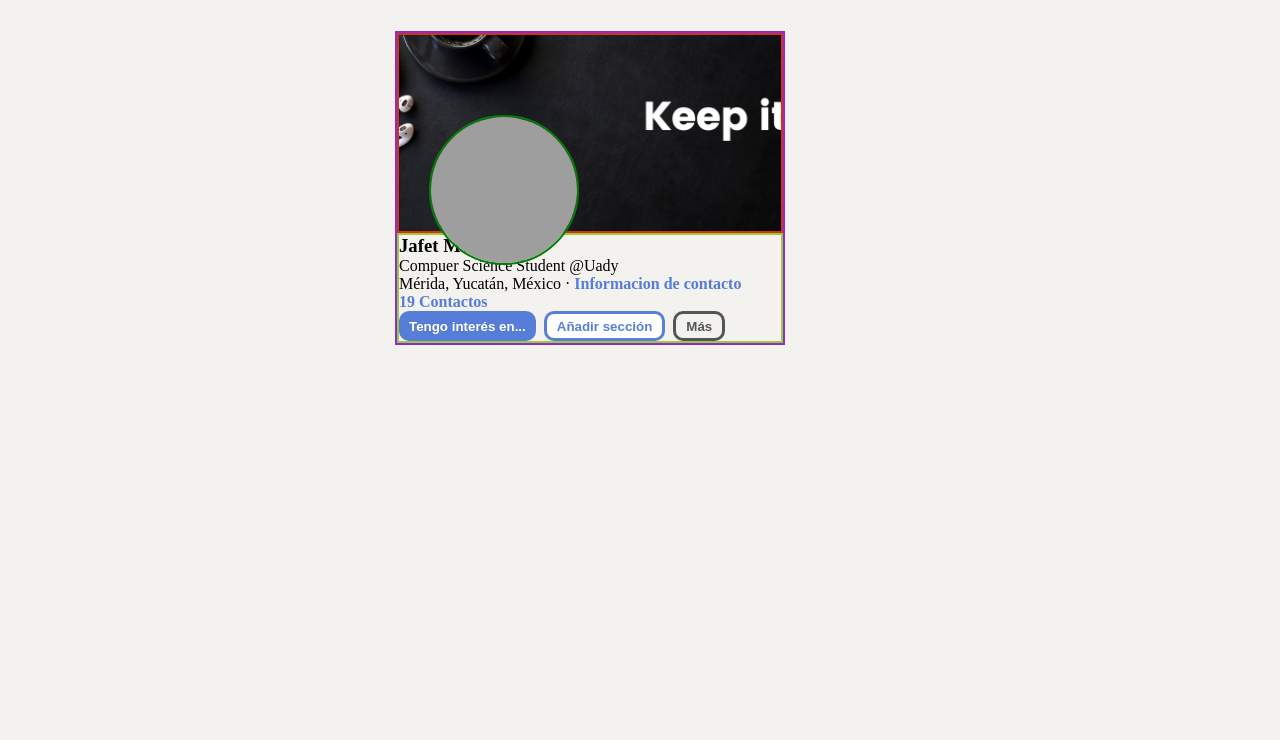
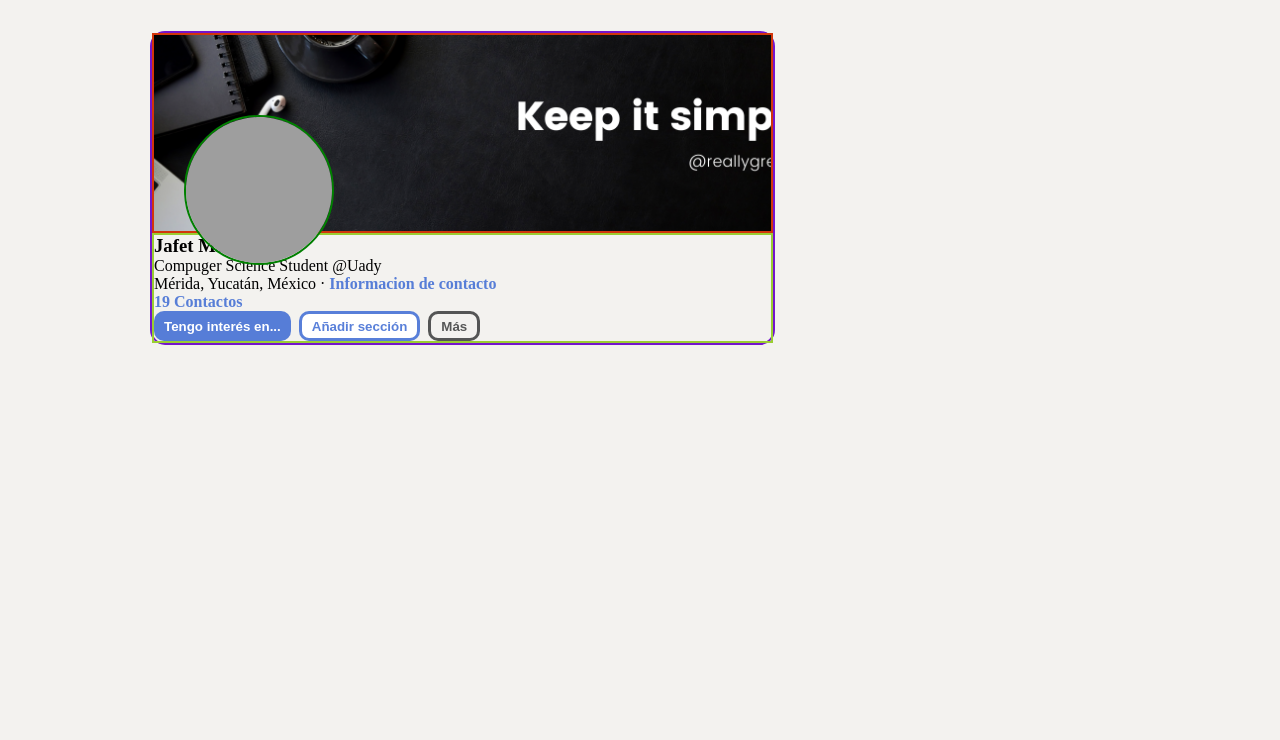
Before and after one commit to JafetMs/Linkedin-Clon, a plain HTML site: page index.html in a window 1280 px wide. Shown: the part 60-800 px from the top of the page. Drawn offline with Linux system fonts and the light colour scheme; grey boxes are pictures that could not be loaded.

Commit message:
Base buena

```diff
--- a/index.html
+++ b/index.html
@@ -51,7 +51,7 @@
              </div>
              <div class="content-profile">
                 <h3>Jafet Ms</h3>
-                <p>Compuer Science Student @Uady</p>
+                <p>Compuger Science Student @Uady</p>
                 <p>Mérida, Yucatán, México · <strong class="profile__strong">Informacion de contacto</strong></p>
                 <strong class="profile__strong">19 Contactos</strong>
                 <div class="buttons">
--- a/styles.css
+++ b/styles.css
@@ -18,7 +18,7 @@ body{
 }
 
 img{
-    width: ayti;
+    width: 100;
 
 }
 .header{
@@ -35,6 +35,7 @@ img{
     margin-right:495px;
     border:green solid 2px;
     justify-content: space-between;
+    gap:7rem;
 }
 .left{
     display: flex;
@@ -63,15 +64,20 @@ img{
 
 /* Profile */
 .profile{
-    border:blueviolet solid 2px;
+    border:rgb(116, 21, 204) solid 2px;
     height: auto;
     margin-top:4rem;
-    margin-left:395px;
-    margin-right:495px;
+    width: auto;
+    margin-right:655px;
+    position:relative;
+    left:15rem;
+    border-radius: 15px;
+
 }
 .cover{
     border:rgb(210, 53, 11) solid 2px;
     height: 20rem;
+
     position: relative;
     background-image: url(../img/banner.png);
     background-size:cover;
@@ -91,6 +97,7 @@ img{
 
 .content-profile{
     border:yellowgreen solid 2px;
+
 }
 .profile__strong{
     color:rgba(62, 107, 211, 0.862);
@@ -108,14 +115,10 @@ img{
     display:block;
 }
 .btm--blue{
-
     background-color: rgba(62, 107, 211, 0.862);
     color:white;
-
     border-radius:1rem;
     border:none;
-
-
 }
 
 .btm--section{
@@ -129,5 +132,4 @@ img{
     color:rgba(60, 61, 61, 0.862);
     border-radius:1rem;
     border:rgba(60, 61, 61, 0.862) solid;
-
 }
```
